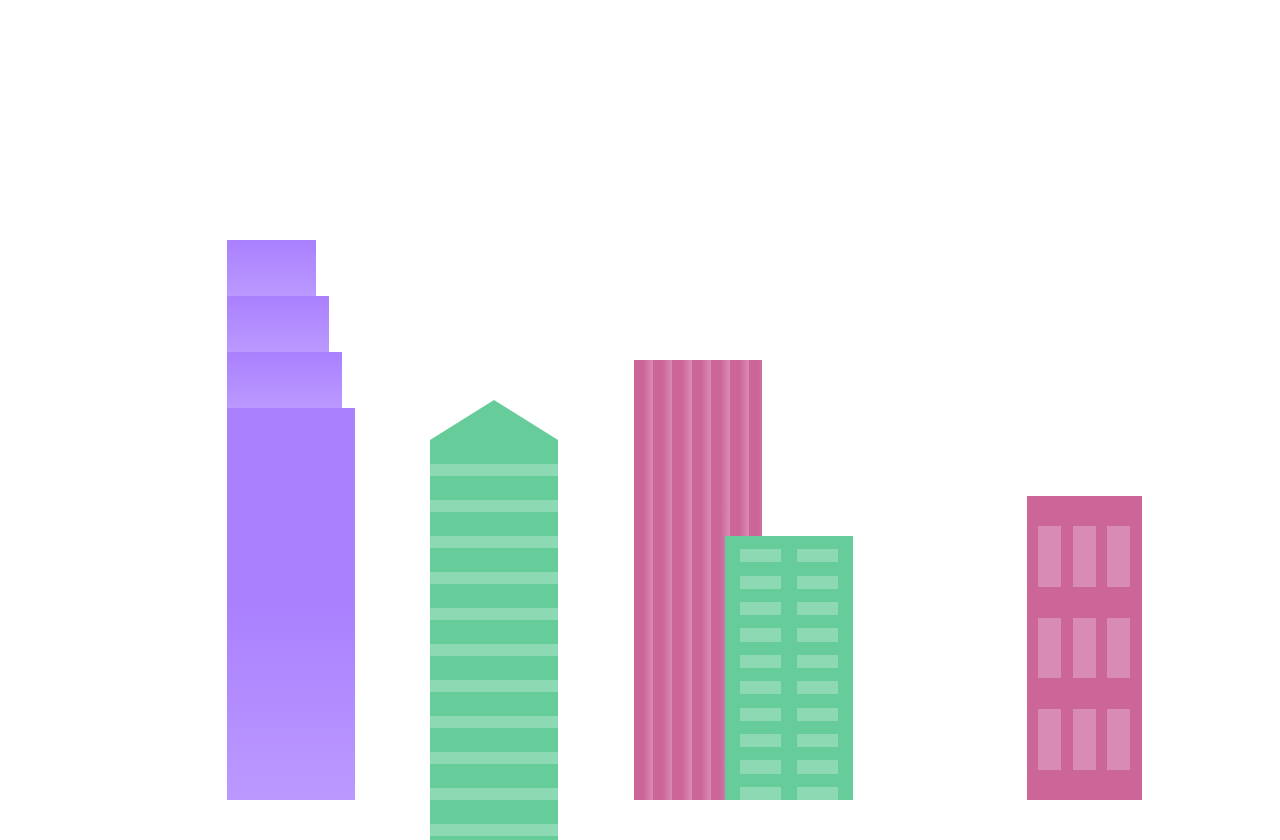
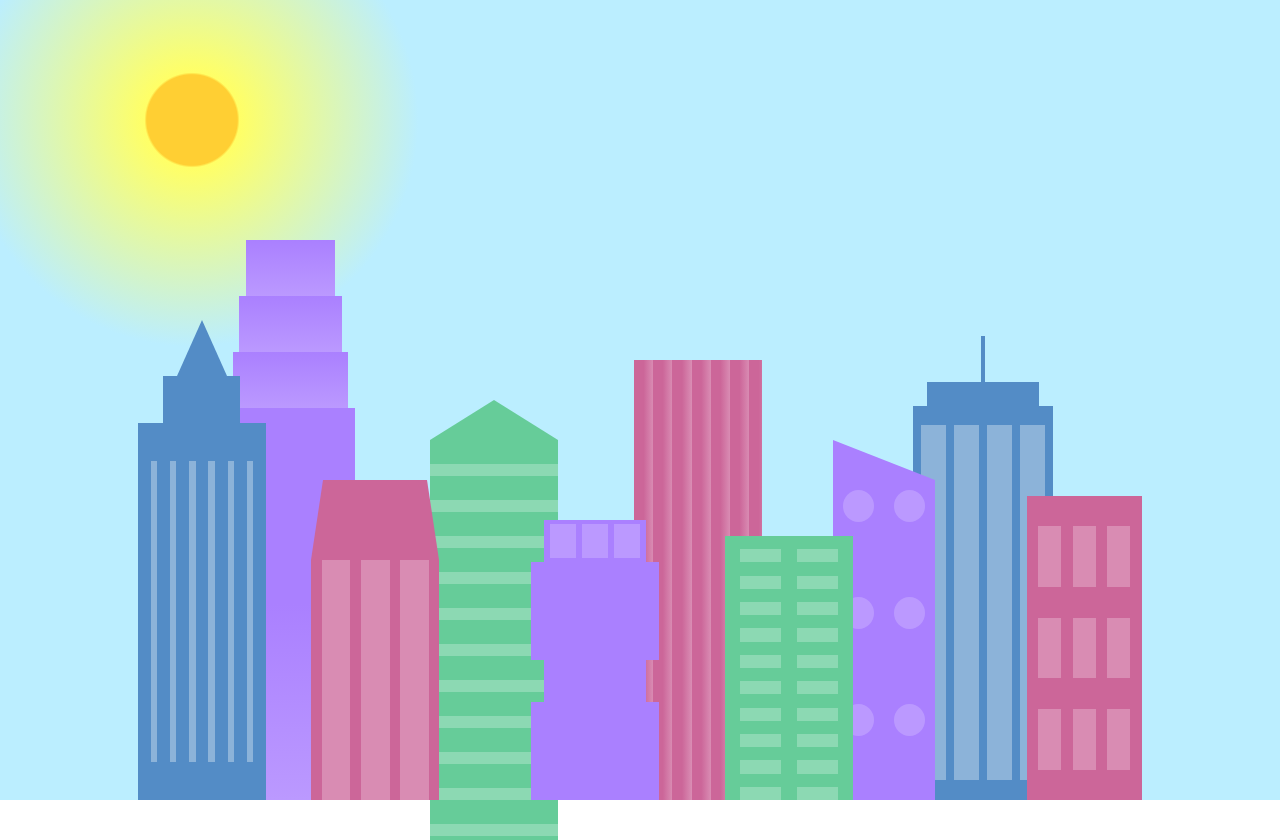
Before and after one commit to JoshuaMilesSD/FreeCodeCampCSSVariablesBuildingACitySkyline, a plain HTML site: page index.html in a window 1280 px wide. Drawn offline with Linux system fonts and the light colour scheme.

Commit message:
Update index.html
complete

```diff
--- a/index.html
+++ b/index.html
@@ -7,10 +7,10 @@
   </head>
 
   <body>
-    <div class="background-buildings">
+    <div class="background-buildings sky">
       <div></div>
       <div></div>
-      <div class="bb1">
+      <div class="bb1 building-wrap">
         <div class="bb1a bb1-window"></div>
         <div class="bb1b bb1-window"></div>
         <div class="bb1c bb1-window"></div>
@@ -22,7 +22,16 @@
       </div>
       <div class="bb3"></div>
       <div></div>
-      <div class="bb4"></div>
+      <div class="bb4 building-wrap">
+        <div class="bb4a"></div>
+        <div class="bb4b"></div>
+        <div class="bb4c window-wrap">
+          <div class="bb4-window"></div>
+          <div class="bb4-window"></div>
+          <div class="bb4-window"></div>
+          <div class="bb4-window"></div>
+        </div>
+      </div>
       <div></div>
       <div></div>
     </div>
@@ -30,11 +39,41 @@
     <div class="foreground-buildings">
       <div></div>
       <div></div>
-      <div class="fb1"></div>
-      <div class="fb2"></div>
+      <div class="fb1 building-wrap">
+        <div class="fb1a"></div>
+        <div class="fb1b"></div>
+        <div class="fb1c"></div>
+      </div>
+      <div class="fb2">
+        <div class="fb2a"></div>
+        <div class="fb2b window-wrap">
+          <div class="fb2-window"></div>
+          <div class="fb2-window"></div>
+          <div class="fb2-window"></div>
+        </div>
+      </div>
       <div></div>
-      <div class="fb3"></div>
-      <div class="fb4"></div>
+      <div class="fb3 building-wrap">
+        <div class="fb3a window-wrap">
+          <div class="fb3-window"></div>
+          <div class="fb3-window"></div>
+          <div class="fb3-window"></div>
+        </div>
+        <div class="fb3b"></div>
+        <div class="fb3a"></div>
+        <div class="fb3b"></div>
+      </div>
+      <div class="fb4">
+        <div class="fb4a"></div>
+        <div class="fb4b">
+          <div class="fb4-window"></div>
+          <div class="fb4-window"></div>
+          <div class="fb4-window"></div>
+          <div class="fb4-window"></div>
+          <div class="fb4-window"></div>
+          <div class="fb4-window"></div>
+        </div>
+      </div>
       <div class="fb5"></div>
       <div class="fb6"></div>
       <div></div>
```
